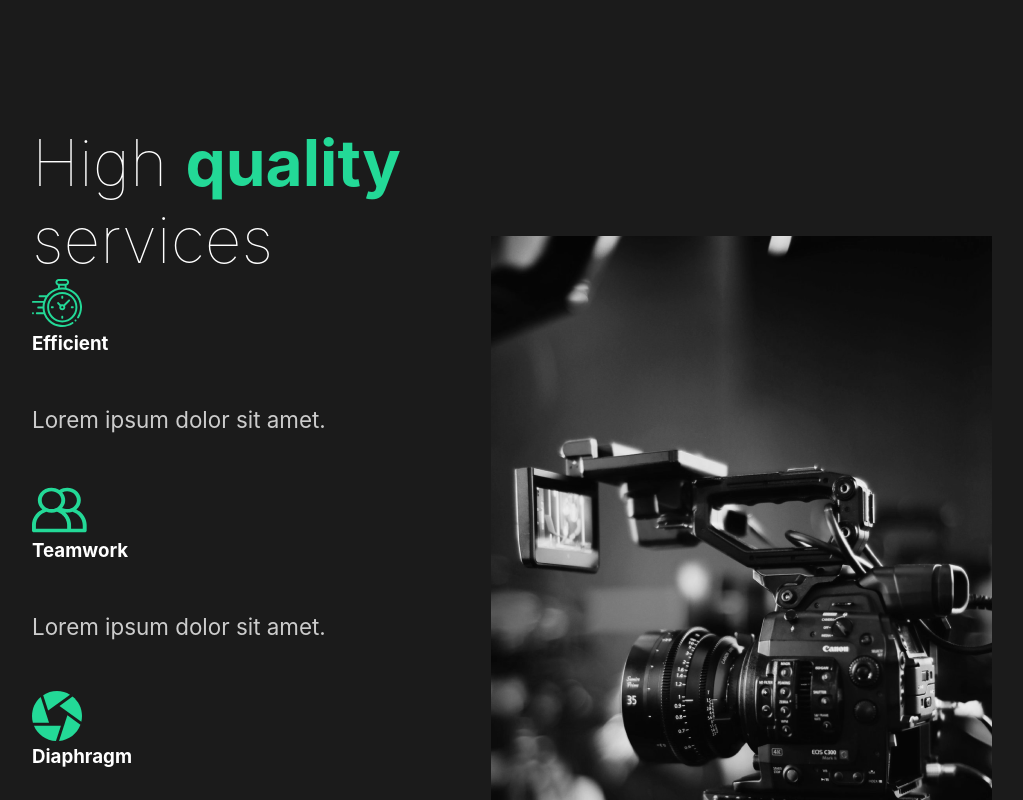
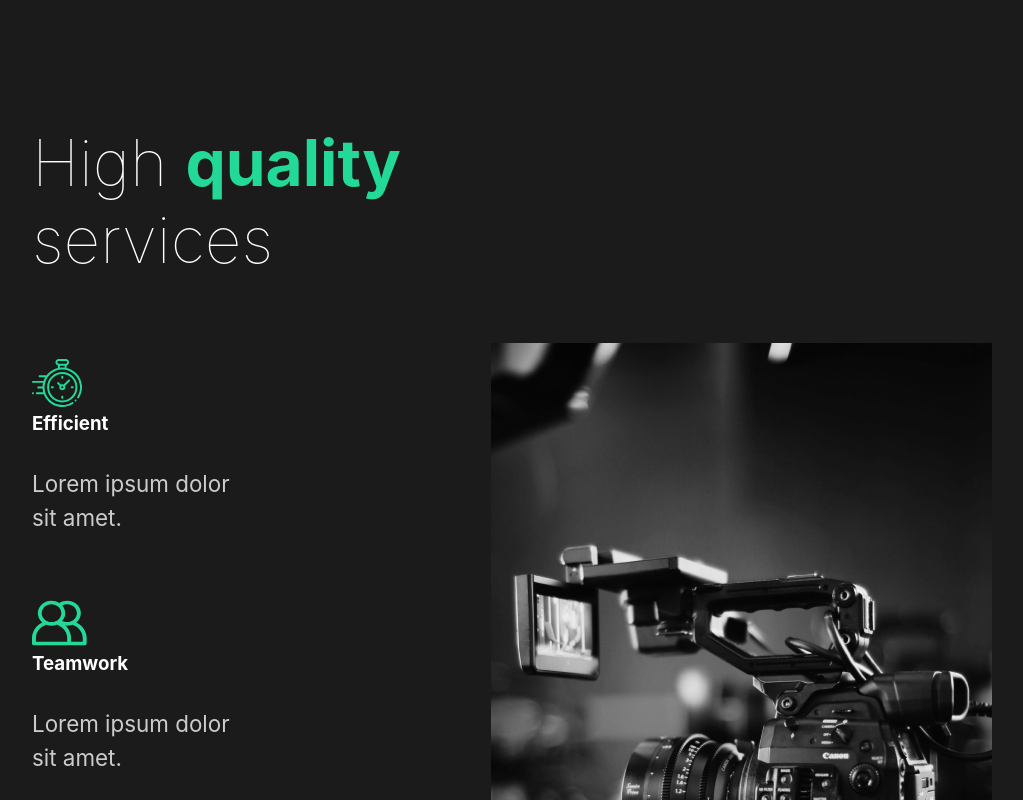
Before and after one commit to sujoyduttajad/Capture-Portfolio, a React (Create React App) app: page / in a window 1280 px wide. Shown: the part 760-1560 px from the top of the page, without its empty margins (128-1151 px from the left). Built offline with nearby package versions, Linux system fonts and the light colour scheme.

Commit message:
Update ServicesSection.js

```diff
--- a/src/components/ServicesSection.js
+++ b/src/components/ServicesSection.js
@@ -6,14 +6,28 @@ import money from "../img/money.svg";
 import teamwork from "../img/teamwork.svg";
 import home2 from "../img/home2.png";
 import { Layout, Description, ImageContainer, Hide } from '../styles'
+import styled from 'styled-components'
 
+const Services = styled(Layout)`
+    h2 {
+        padding-bottom: 5rem;
+    }
+    p {
+        width: 70%;
+        padding: 2rem 0 4rem 0;
+    }
+`;
+const Cards = styled.div`
+    display: flex;
+    flex-wrap: wrap;
+`;
 
 const ServicesSection = () => {
   return (
-    <Layout>
+    <Services>
         <Description>
             <h2>High <span>quality</span> services</h2>
-            <div className='cards'>
+            <Cards className='cards'>
                 <div className='card'>
                     <div className='icon'>
                         <img src={clock} alt="icon"/>
@@ -42,12 +56,12 @@ const ServicesSection = () => {
                     </div>
                     <p>Lorem ipsum dolor sit amet.</p>
                 </div>
-            </div>
+            </Cards>
         </Description>
         <div className='image'>
             <img src={home2} alt="" />
         </div>
-    </Layout>
+    </Services>
   )
 }
 
```
